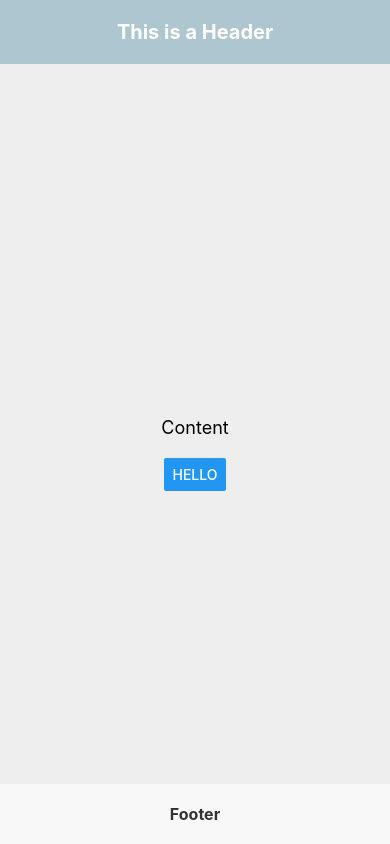
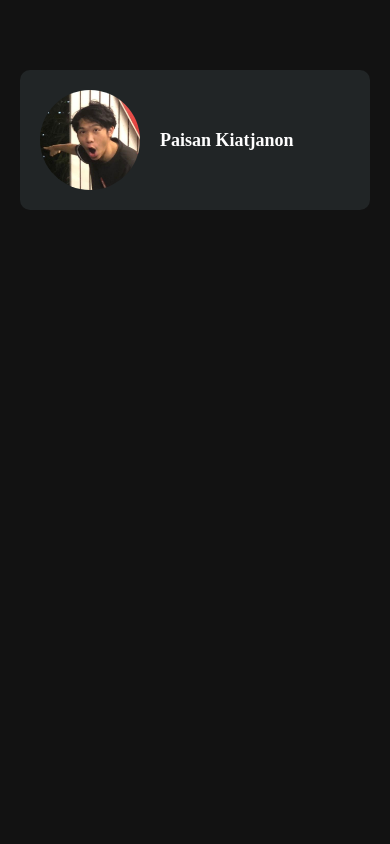
Before and after one commit to PaisanKjn/ReactTestUni, a React Native app: screen / in a window 390 px wide. Built offline with nearby package versions, Linux system fonts and the light colour scheme.

Commit message:
Additional Exercise Week 4

```diff
--- a/App.tsx
+++ b/App.tsx
@@ -1,33 +1,13 @@
-import { StatusBar } from 'expo-status-bar';
-import { StyleSheet, Text, View, Button, Alert } from 'react-native';
-import AppFooter from './components/AppFooter';
-import AppHeader from './components/AppHeader';
-import Content from './components/Content';
+import { View, Text } from 'react-native'
+import React from 'react'
+import ProfileScreen from './components/ProfileScreen'
 
-export default function App(): React.JSX.Element {
-
-  const onClickMe = () => {
-    Alert.alert("Hi", "Hello React.js");
-  }
-  const users = [
-    { id: 1001, name: 'John' },
-    { id: 1002, name: 'Nick' },
-  ]
-
+const App = (): React.JSX.Element => {
   return (
-    <View style = {styles.container}>
-      <AppHeader title = "This is a Header"/>
-      <Content/>
-      <AppFooter />
+    <View style = {{flex:1, backgroundColor: "#121212"}}>
+      <ProfileScreen/>
     </View>
-  );
+  )
 }
 
-const styles = StyleSheet.create({
-  container: {
-    flex: 1,
-    backgroundColor: '#eee',
-
-    justifyContent: 'center',
-  },
-});
+export default App
--- /dev/null
+++ b/components/ProfileScreen.tsx
@@ -0,0 +1,18 @@
+import { Text, View, Image } from 'react-native'
+import React from 'react'
+import styles from '../styles/styles';
+
+const ProfileScreen = () => {
+    const profieImage = require("../assets/pfp1.jpg");
+
+    return (
+        <View style={styles.container}>
+            <View style={styles.profileContainer}>
+                <Image style={styles.profileImage} source={profieImage} />
+                <Text style={styles.profileName}>Paisan Kiatjanon</Text>
+            </View>
+        </View>
+    )
+}
+
+export default ProfileScreen
--- /dev/null
+++ b/styles/styles.ts
@@ -0,0 +1,33 @@
+import { StyleSheet } from "react-native"
+
+const styles = StyleSheet.create({
+    container: {
+        alignItems: "center",
+        padding: 20,
+        borderColor: "#f5f5f5",
+    },
+    profileImage: {
+        borderRadius: 50,
+        width: 100,
+        height: 100,
+        marginRight:20,
+    },
+    profileContainer: {
+        flexDirection: "row",
+        alignItems: "center",
+        width: "100%",
+        padding: 20,
+        borderRadius: 10,
+        backgroundColor: "#212526",
+        elevation: 5,
+        marginTop: 50
+    },
+    profileName: {
+        fontSize: 18,
+        fontWeight: 'bold',
+        color: '#fefefe',
+        fontFamily: 'serif'
+    }
+})
+
+export default styles
```
Also changed, not shown: assets/pfp1.jpg (added), assets/pfp2.jpg (added).
